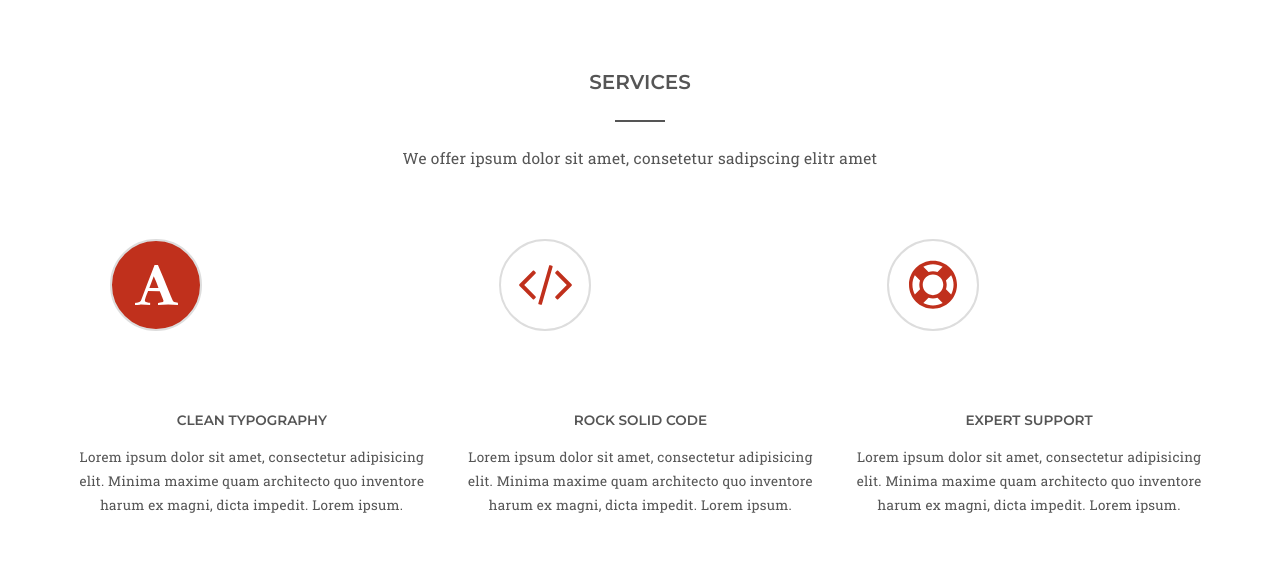
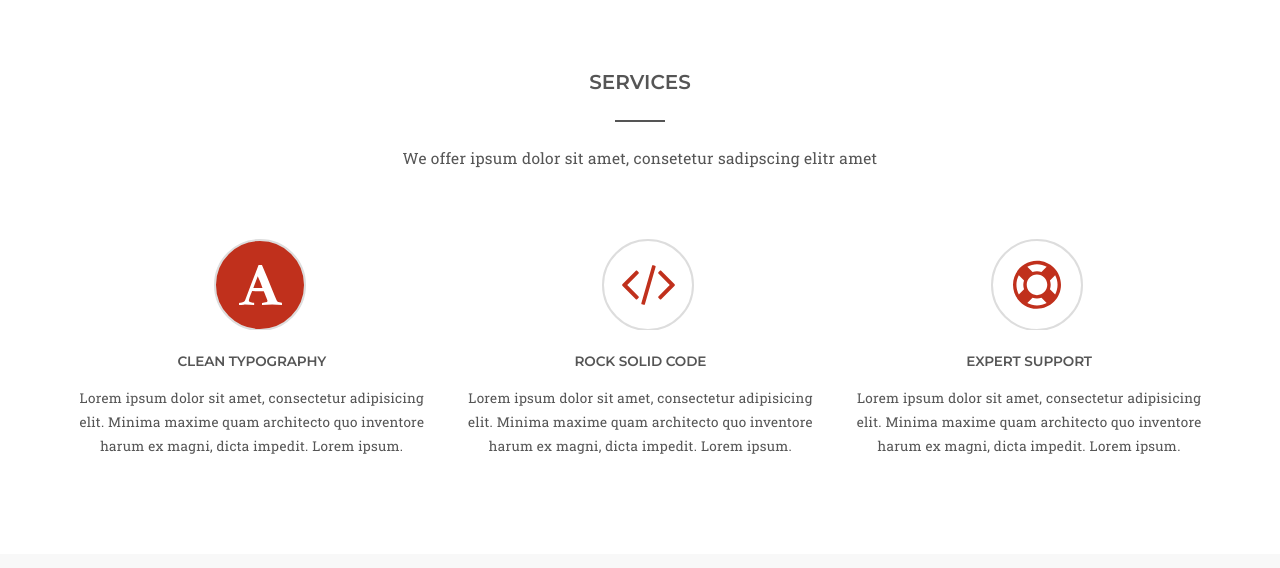
Before and after one commit to AnigalHub/PixelPerfect, a Vue app: page / in a window 1280 px wide. Shown: the part 795-1363 px from the top of the page. Built offline with nearby package versions, Linux system fonts and the light colour scheme.

Commit message:
добавлены стили на Home и Service

```diff
--- a/src/App.vue
+++ b/src/App.vue
@@ -38,7 +38,6 @@ export default {
     About_us,
     Services,
     Home
-
   }
 }
 </script>
@@ -64,6 +63,117 @@ export default {
   display: flex;
   flex-wrap: wrap;
 }
-/*параметры сетки бутстрап*/
+$shadeOfWhite:rgb(255, 255, 255);
+$shadeOfGrey:rgb(85, 85, 85);
+
+#Home{
+  background: url("../public/Home.png") 100% 100% no-repeat;
+  background-size:100% 100%;
+  height: 770px;
+  color: $shadeOfWhite;
+  #background{
+    padding-top: 20px;
+    background-color: rgba(0, 0, 0, 0.45);
+    height: 100%;
+  }
+  #Welcome_to_STARTUP{
+    margin-top: 249.5px;
+    font-size: 47.8px;
+    margin-bottom: 2.55rem;
+    font-weight: 600;
+    text-align: center;
+  }
+  #Your_Favourite_Creative_Age {
+    font-size: 19px;
+    font-family: 'Roboto Slab', serif;
+    letter-spacing: 0.65px;
+  }
+  #Get_Started {
+    font-size: 16px;
+    font-weight: 500;
+    border: 2px solid $shadeOfWhite;
+    width: 180px;
+    padding: 1% ;
+    margin: 57px auto 0 41.5%;
+  }
+  #Welcome_to_STARTUP,  #Your_Favourite_Creative_Age{line-height: 0.5;}
+  #Welcome_to_STARTUP, #Your_Favourite_Creative_Age, #Get_Started{text-align: center;}
+  #Welcome_to_STARTUP,#Get_Started{
+    font-family: 'Montserrat', sans-serif;
+    text-transform: uppercase;
+  }
+}
+.name_component  {
+  font-size: 19.5px;
+  font-family: 'Montserrat', sans-serif;
+  color: rgb(85, 85, 85);
+  font-weight: 600;
+  text-transform: uppercase;
+  line-height: 1.2;
+  text-align: center;
+}
+.descr_component{
+  font-size: 15.5px;
+  font-family: 'Roboto Slab', serif;
+  color: rgb(85, 85, 85);
+  letter-spacing: .28px;
+  line-height: 1.5;
+  text-align: center;
+  margin-top: 24px;
+}
+.underline{
+  background-color: rgb(85, 85, 85);
+  margin-top: 25px;
+  display: block;
+  margin-right: auto;
+  margin-left: auto;
+  width: 50px;
+  height: 2px;
+}
+#Services{
+  padding-top: 95px;
+  padding-bottom: 95px;
+  text-align: center;
+  color: $shadeOfGrey;
+  .flex-container{
+    margin-top: 68px;
+    & > div {
+      width: 30%;
+      height: 100%;
+      margin: 0 1.4% 0 1.82% !important;
+    }
+  }
+  .name_services{
+    font-size: 13.9px;
+    font-family: 'Montserrat', sans-serif;
+    margin-top: 24px;
+    letter-spacing: -.1px;
+    margin-bottom: 0.9rem !important;
+    font-weight: 600;
+    text-transform: uppercase;
+
+  }
+  .descr_services{
+    font-size: 13.55px;
+    letter-spacing: 0.28px;
+    font-weight: 400;
+    font-family: 'Roboto Slab', serif;
+    line-height: 1.8;
+  }
+  .svg_services{
+    width: 93px;
+    height: 91px;
+    display: block;
+    margin-right: auto;
+    margin-left: auto;
+  }
+
+
+}
+@media (min-width: 1200px){
+  #Services{
+    .container, .container-sm, .container-md, .container-lg, .container-xl {max-width: 1200px !important;}
+  }
+}
 
 </style>
```
